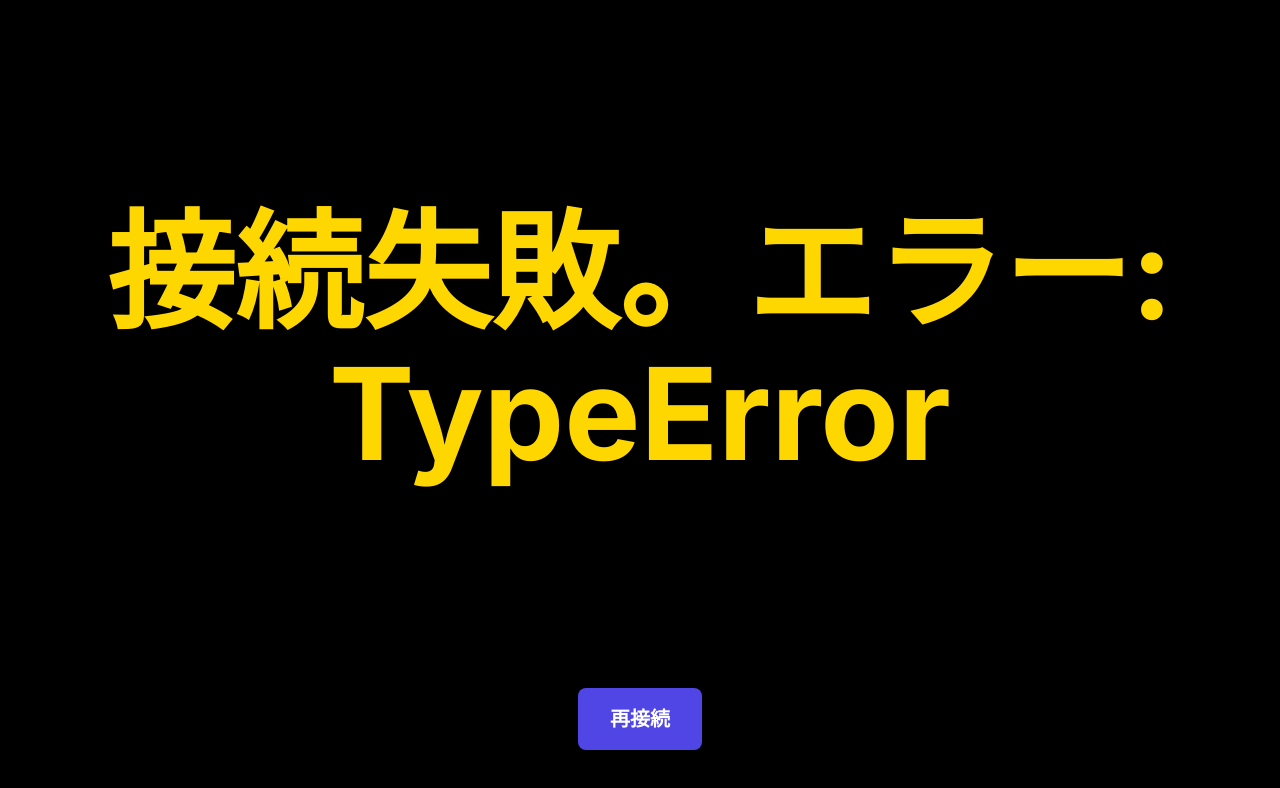
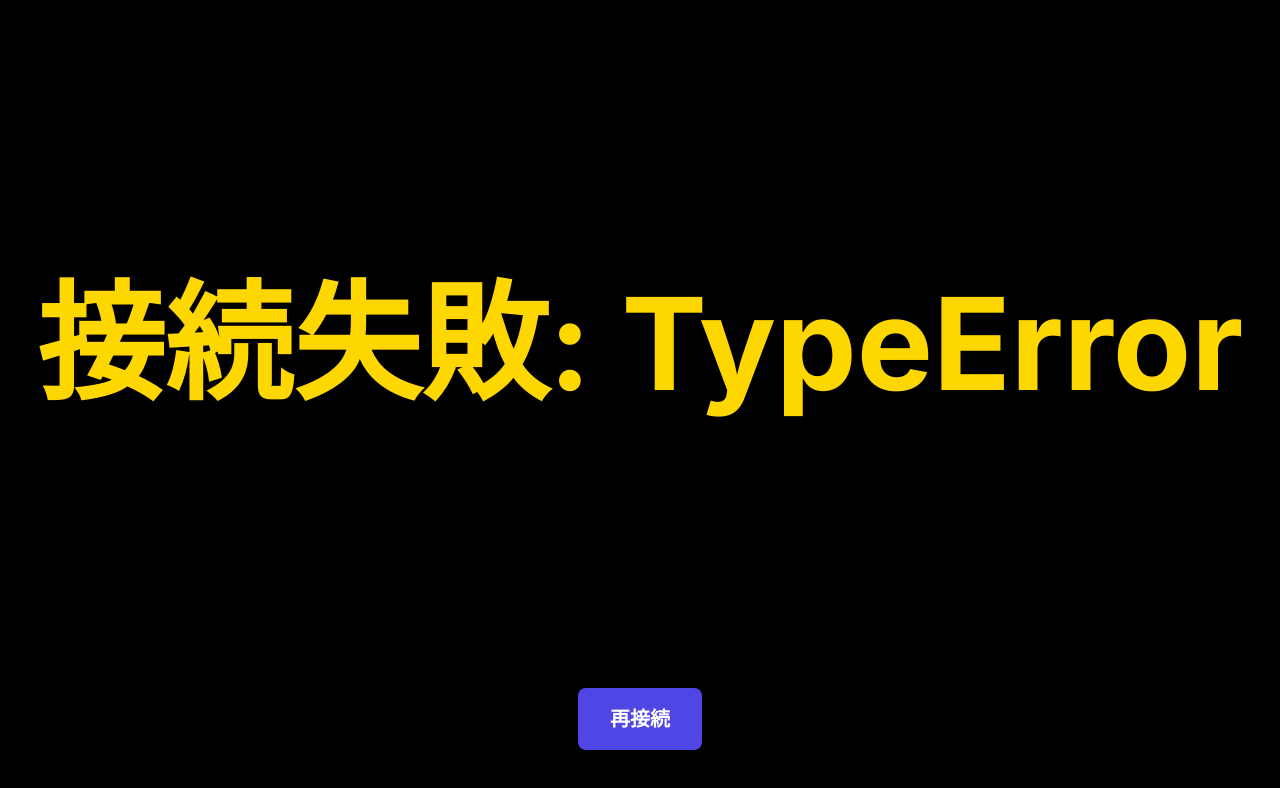
Before and after one commit to kubofac/KLAP-messenger_ver3, a plain HTML site: page index.html in a window 1280 px wide. Both pictures are taken after a click on the button "BLE接続". Drawn offline with nearby package versions, Linux system fonts and the light colour scheme.

Commit message:
Update index.html

```diff
--- a/index.html
+++ b/index.html
@@ -4,6 +4,7 @@
     <meta charset="UTF-8">
     <meta name="viewport" content="width=device-width, initial-scale=1.0">
     <title>KLAP Messenger 受信機</title>
+    <!-- Tailwind CSS CDN を使用 -->
     <script src="https://cdn.tailwindcss.com"></script>
     <style>
         /* Interフォントを適用 */
@@ -39,7 +40,8 @@
             word-wrap: break-word; /* 長い単語の折り返し */
         }
         #received-message {
-            font-size: 10vw; /* 画面サイズに合わせた巨大なフォントサイズ */
+            /* 画面サイズに合わせた巨大なフォントサイズ (レスポンシブ) */
+            font-size: clamp(3rem, 10vw, 8rem);
             font-weight: 700;
             color: #FFD700; /* メッセージを黄色 (Gold) に */
             line-height: 1.1;
@@ -99,8 +101,13 @@
 
     <script>
         // BLE 定数
+        // [重要] デバイス名は、ESP32-C3（受信機）側のC++コードのDEVICE_NAMEと一致させてください。
         const RECEIVER_DEVICE_NAME = 'ESP32_Receiver_A_Data';
-        const SERVICE_UUID = '4fafc201-1fb5-459e-8fcc-c5c9c331914b';
+
+        // [修正済み] サービスUUIDをC++コード（5faf...）と統一
+        const SERVICE_UUID = '5fafc201-1fb5-459e-8fcc-c5c9c331914b';
+
+        // [確認] データ特性UUIDもESP32-C3側のコードと一致させてください。
         const DATA_CHAR_UUID = 'beb5483e-36e1-45f1-b40b-361734a96b3a';
 
         // UI 要素
@@ -115,13 +122,20 @@
         // ----------------------------------------------------
 
         async function connectBLE() {
+            if (bleDevice && bleDevice.gatt && bleDevice.gatt.connected) {
+                // 既に接続済みの場合、切断処理を実行
+                bleDevice.gatt.disconnect();
+                return;
+            }
+
             try {
-                receivedMessageDiv.textContent = '接続中...';
+                receivedMessageDiv.textContent = 'スキャン中...';
                 connectButton.disabled = true;
-                connectButton.textContent = '接続中...';
+                connectButton.textContent = 'スキャン中...';
 
                 // 1. デバイススキャン
                 const options = {
+                    // デバイス名をフィルタに使用
                     filters: [{ name: RECEIVER_DEVICE_NAME }],
                     optionalServices: [SERVICE_UUID]
                 };
@@ -131,7 +145,7 @@
 
                 // 2. GATT サーバー接続
                 const server = await bleDevice.gatt.connect();
-                receivedMessageDiv.textContent = 'サービス検索中...';
+                receivedMessageDiv.textContent = '接続確立。サービス検索中...';
 
                 // 3. サービス取得
                 const service = await server.getPrimaryService(SERVICE_UUID);
@@ -145,14 +159,24 @@
                 dataCharacteristic.addEventListener('characteristicvaluechanged', handleNotifications);
 
                 receivedMessageDiv.textContent = '接続成功。メッセージ待機中...';
-                connectButton.textContent = '接続済み';
+                connectButton.textContent = '切断';
+                connectButton.disabled = false;
 
             } catch (error) {
                 console.error('BLE接続エラー:', error);
-                receivedMessageDiv.textContent = '接続失敗。エラー: ' + error.name;
+
+                let errorMessage;
+                if (error.name === 'NotFoundError') {
+                    errorMessage = `デバイス「${RECEIVER_DEVICE_NAME}」が見つかりません。電源やUUIDを確認してください。`;
+                } else {
+                    errorMessage = `接続失敗: ${error.name}`;
+                }
+
+                receivedMessageDiv.textContent = errorMessage;
                 connectButton.disabled = false;
                 connectButton.textContent = '再接続';
-                // 接続失敗時はデバイスをリセット
+
+                dataCharacteristic = null;
                 bleDevice = null;
             }
         }
@@ -196,7 +220,7 @@
 
         // ページロード時の初期メッセージ
         window.onload = () => {
-             console.log("Receiver App Ready.");
+            console.log("Receiver App Ready. Check UUIDs and Device Name.");
         };
 
     </script>
```
